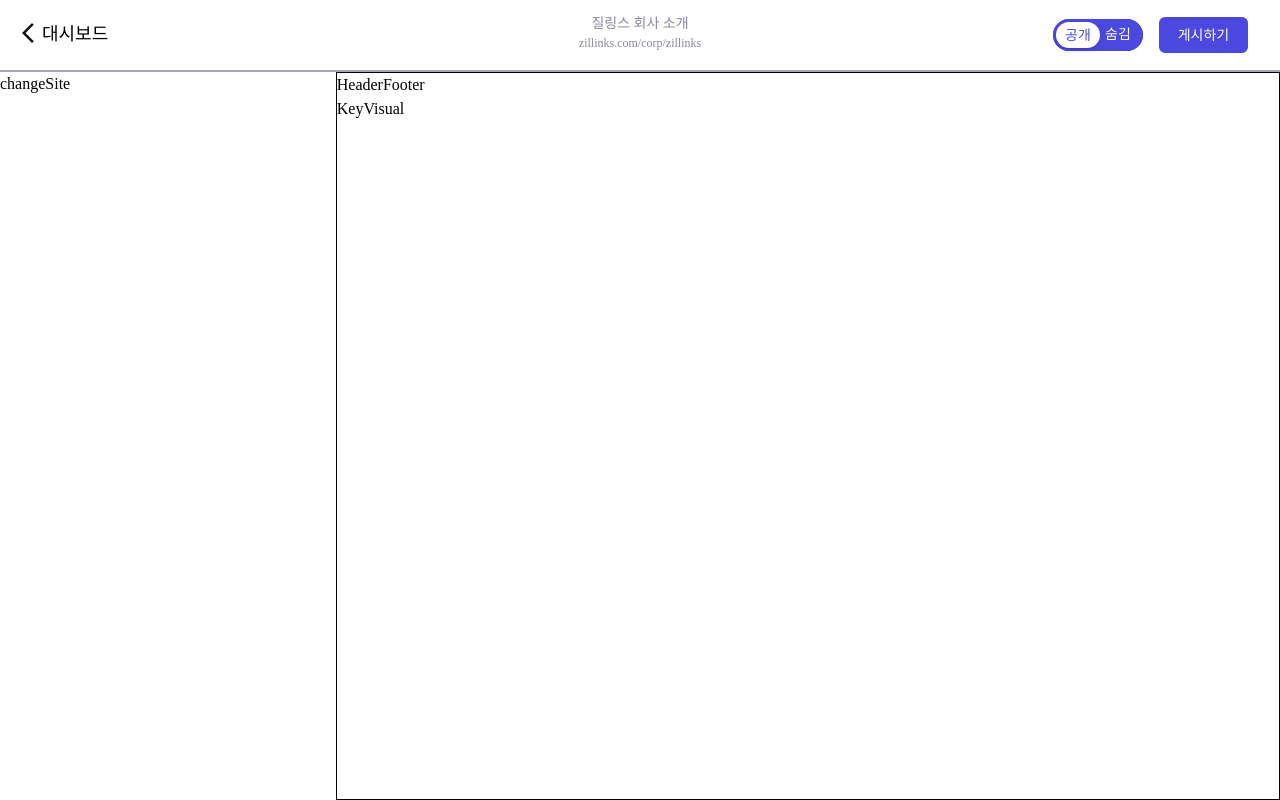
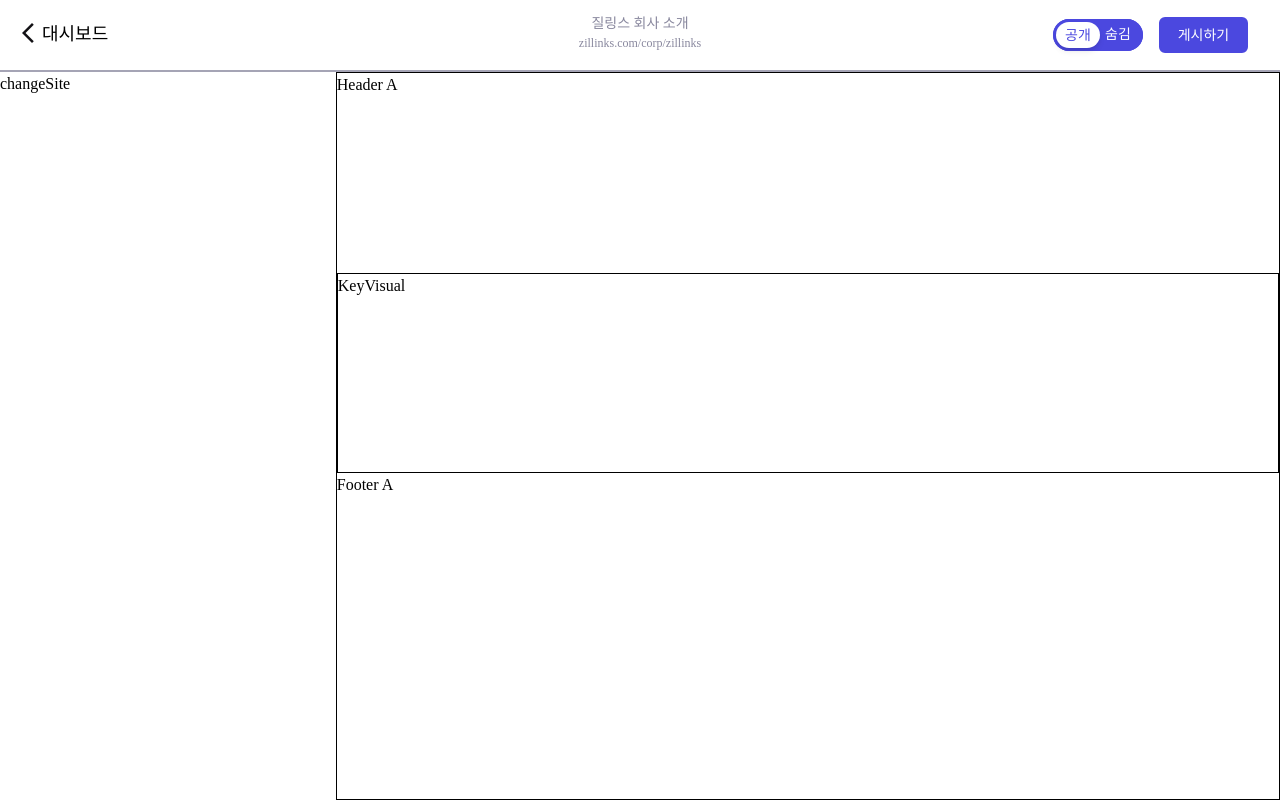
Before and after one commit to boyon99/TEAM-INTRO-FE, a Next.js app: page /builder/changeSite in a window 1280 px wide. Built offline with nearby package versions, Linux system fonts and the light colour scheme; a web font is replaced by a local one.

Commit message:
feat: 빌더랑 푸터 컴포넌트 분리하기

```diff
--- a/src/components/buider/Preview/index.tsx
+++ b/src/components/buider/Preview/index.tsx
@@ -1,6 +1,7 @@
 import React from "react";
 import {
-  HeaderFooter,
+  Header,
+  Footer,
   KeyVisual,
   MissionVision,
 } from "@/components/buider/Widget";
@@ -9,16 +10,15 @@ import { useRouter } from "next/router";
 
 export default function Preview() {
   // 위젯 목록 가져오기
-  const { widgets } = useStore();
+  const { widgets, theme } = useStore();
 
   return (
     <div className="border w-[945px] h-[calc(100vh-72px)]">
+      <Header theme={theme.theme} />
+
       {widgets.map((widget, index) => {
         return (
           <div key={index}>
-            {widget.routerName === "builder/headerfooter" && widget.toggle ? (
-              <HeaderFooter />
-            ) : null}
             {widget.routerName === "builder/keyvisual" && widget.toggle ? (
               <KeyVisual />
             ) : null}
@@ -28,6 +28,7 @@ export default function Preview() {
           </div>
         );
       })}
+      <Footer theme={theme.theme} />
     </div>
   );
 }
--- a/src/components/buider/Widget/index.tsx
+++ b/src/components/buider/Widget/index.tsx
@@ -1,13 +1,26 @@
+import { HeaderProps } from "@/interfaces/widget";
 import React from "react";
 
 export function KeyVisual() {
-  return <div className="">KeyVisual</div>;
+  return <div className="h-[200px] border">KeyVisual</div>;
 }
 
 export function MissionVision() {
-  return <div className="">MissionVision</div>;
+  return <div className="h-[200px] border">MissionVision</div>;
 }
 
-export function HeaderFooter() {
-  return <div className="">HeaderFooter</div>;
+export function Header({ theme }: HeaderProps) {
+  if (theme === "A") {
+    return <div className="h-[200px]">Header A</div>;
+  } else {
+    return <div className="h-[200px]">Header B</div>;
+  }
 }
+
+export function Footer({ theme }: HeaderProps) {
+  if (theme === "A") {
+    return <div className="h-[200px]">Footer A</div>;
+  } else {
+    return <div className="h-[200px]">Footer B</div>;
+  }
+}
--- /dev/null
+++ b/src/interfaces/widget.ts
@@ -0,0 +1,3 @@
+export interface HeaderProps {
+  theme: string;
+}
```
